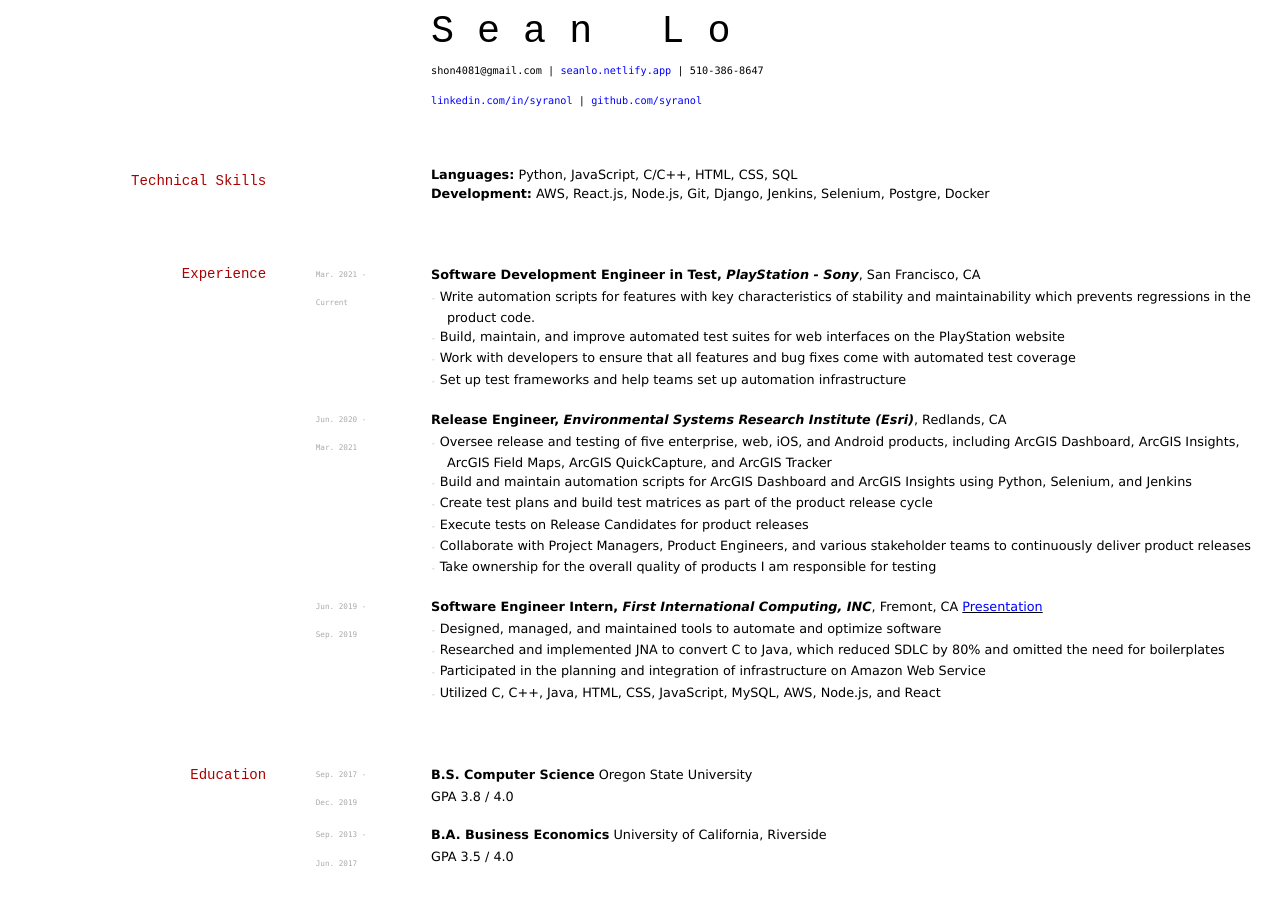
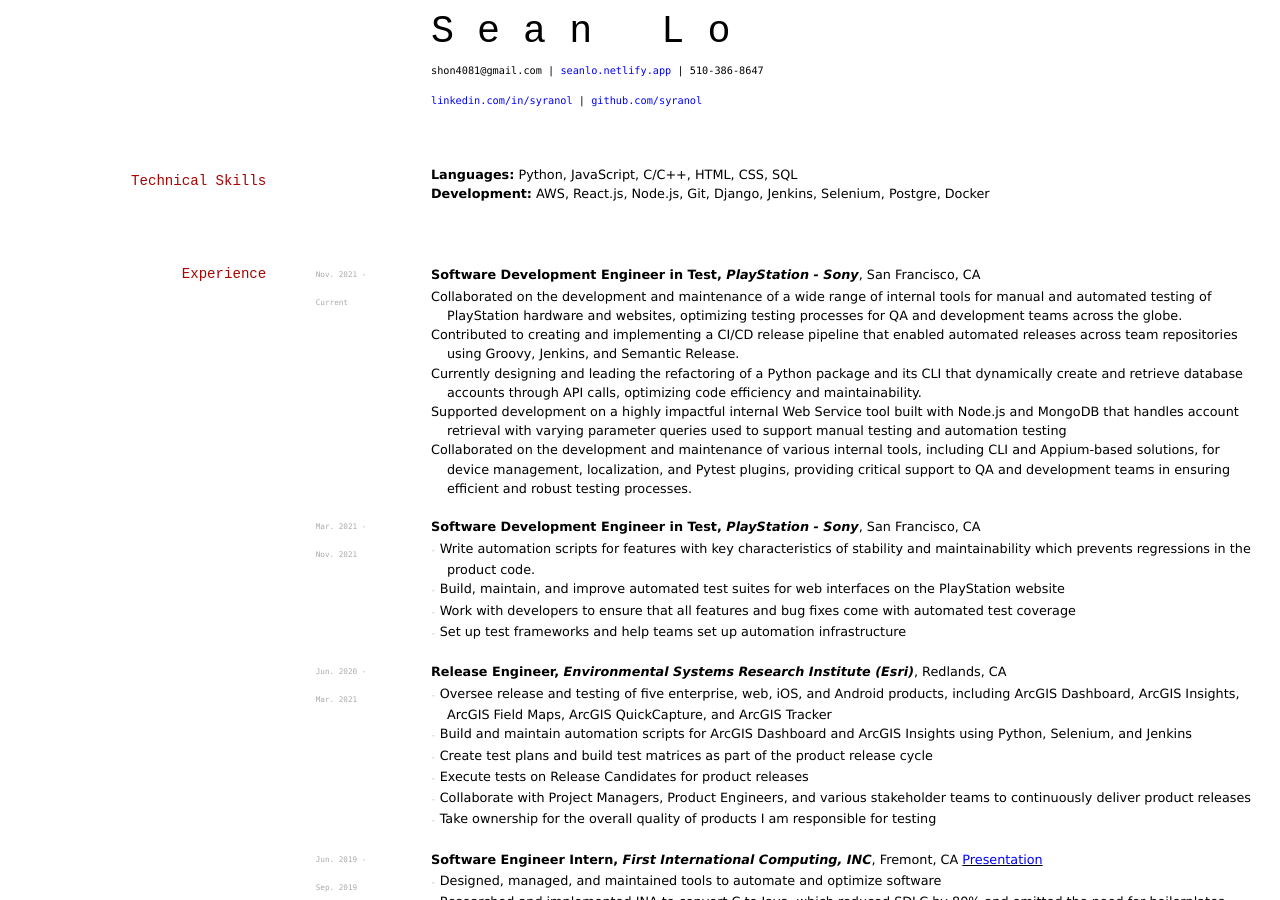
Before and after one commit to elipapa/markdown-cv, a Jekyll site: the page built from index.md, in a window 1280 px wide and 900 px high. Built offline with Jekyll 4.4.1, drawn with Linux system fonts in a browser that asks for light colours.

Commit message:
Update index.md

```diff
--- a/index.md
+++ b/index.md
@@ -20,10 +20,21 @@
 
 ## Experience
 
+`Nov. 2021 -`
+__Software Development Engineer in Test, *PlayStation - Sony*__, San Francisco, CA
+
+`Current`
+
+- Collaborated on the development and maintenance of a wide range of internal tools for manual and automated testing of PlayStation hardware and websites, optimizing testing processes for QA and development teams across the globe.
+- Contributed to creating and implementing a CI/CD release pipeline that enabled automated releases across team repositories using Groovy, Jenkins, and Semantic Release.
+- Currently designing and leading the refactoring of a Python package and its CLI that dynamically create and retrieve database accounts through API calls, optimizing code efficiency and maintainability.
+- Supported development on a highly impactful internal Web Service tool built with Node.js and MongoDB that handles account retrieval with varying parameter queries used to support manual testing and automation testing
+- Collaborated on the development and maintenance of various internal tools, including CLI and Appium-based solutions, for device management, localization, and Pytest plugins, providing critical support to QA and development teams in ensuring efficient and robust testing processes.
+
 `Mar. 2021 -`
 __Software Development Engineer in Test, *PlayStation - Sony*__, San Francisco, CA
 
-`Current`
+`Nov. 2021`
 
 - `-` Write automation scripts for features with key characteristics of stability and maintainability which prevents regressions in the product code.
 - `-` Build, maintain, and improve automated test suites for web interfaces on the PlayStation website
```
